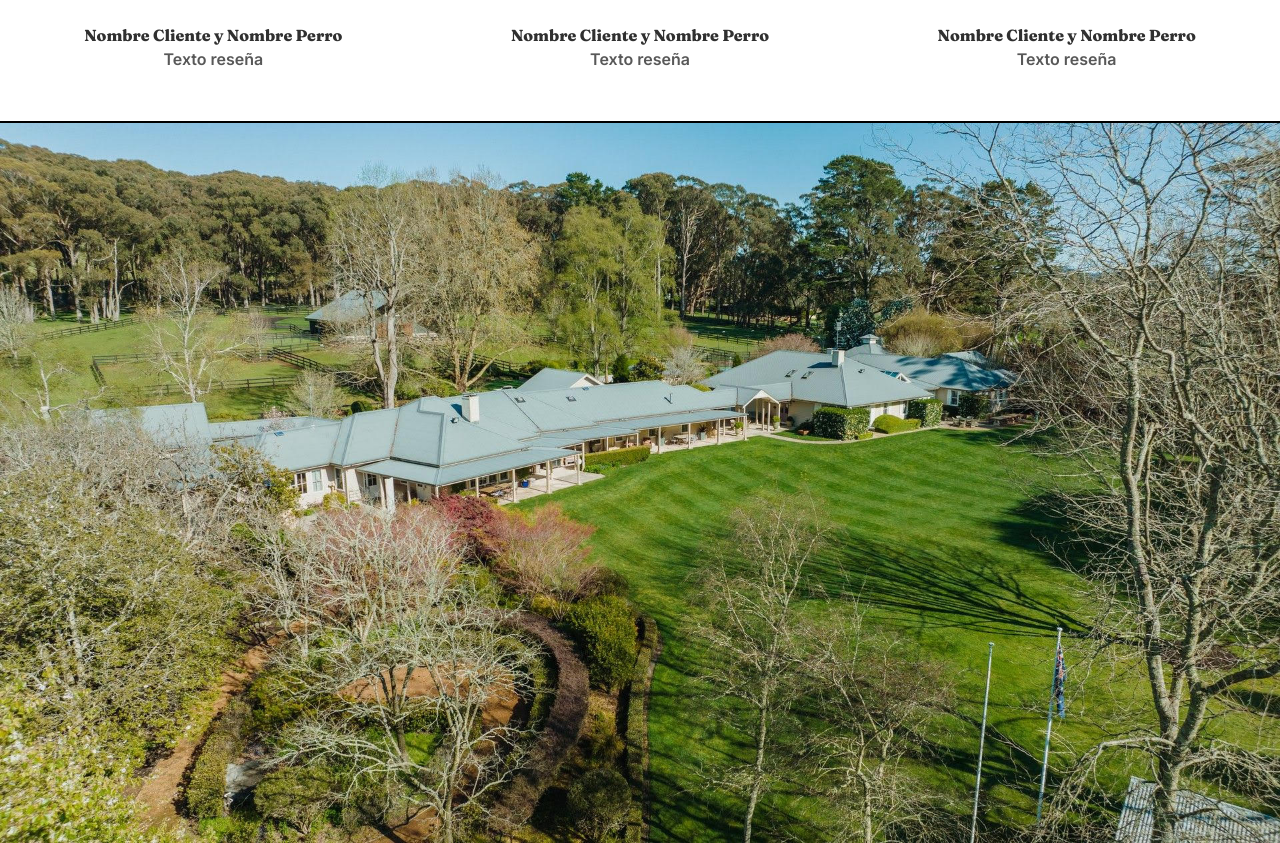
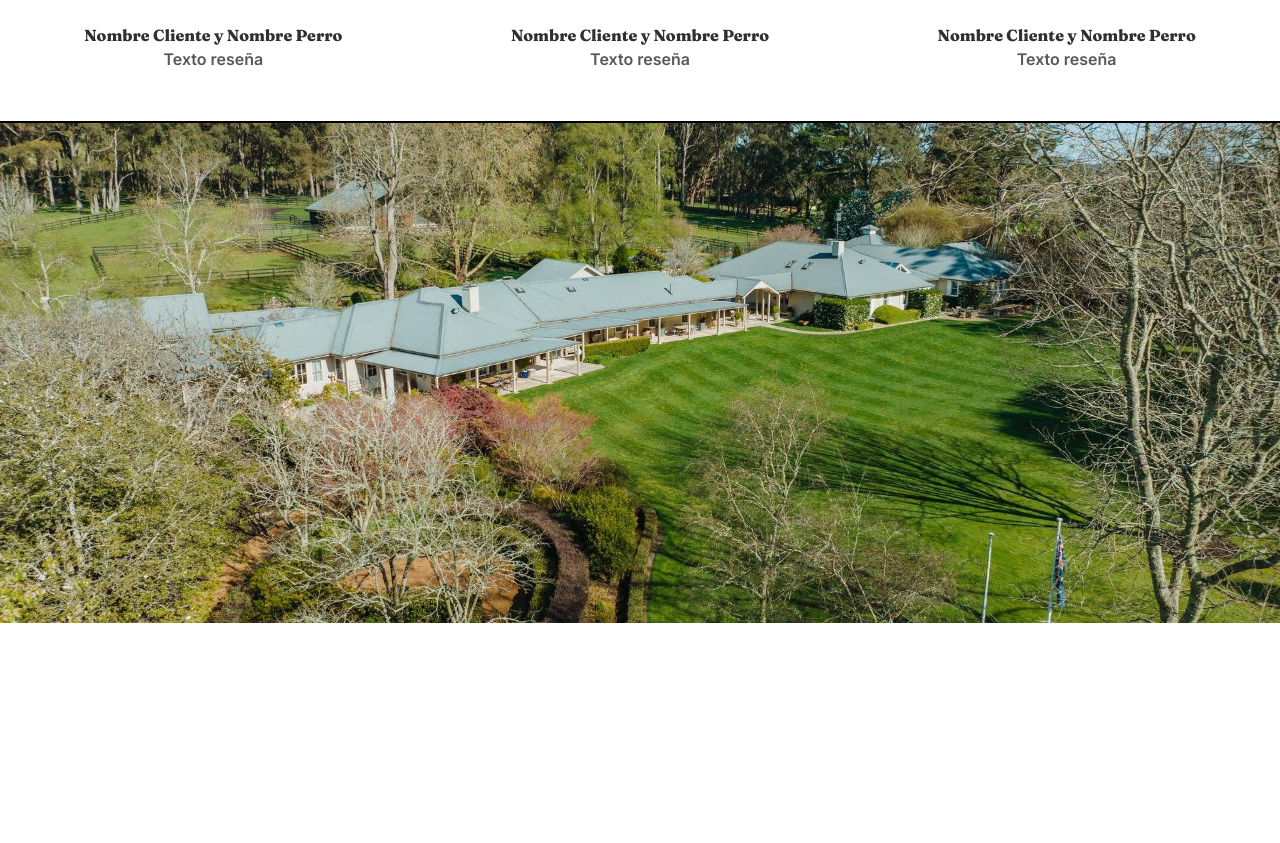
Before and after one commit to JonyHuergo/guarderia-perros, a Next.js app: page / in a window 1280 px wide. Shown: the part 1743-2586 px from the top of the page. After the commit the page ends 2366 px from the top, so only its background shows below. Built offline with nearby package versions, Linux system fonts and the light colour scheme.

Commit message:
Change bottom image height

```diff
--- a/src/styles/Reviews.module.scss
+++ b/src/styles/Reviews.module.scss
@@ -43,4 +43,6 @@
 
 .bottomImg {
     width: 100%;
+    object-fit: cover;
+    height: 500px;
 }
```
